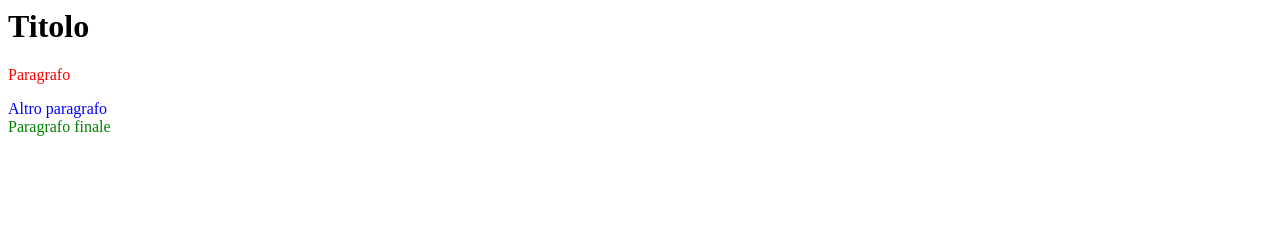
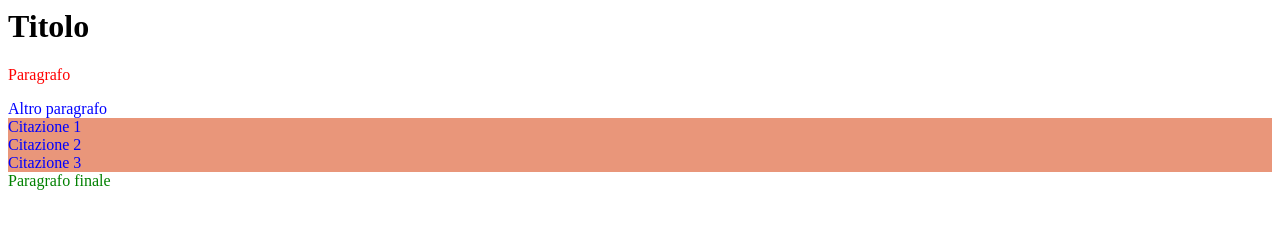
Before and after one commit to marcofabbri/css3, a website: page index.html in a window 1280 px wide. Drawn offline with Linux system fonts and the light colour scheme.

Commit message:
:lipstick class selector

```diff
--- a/index.html
+++ b/index.html
@@ -9,6 +9,9 @@
     <h1>Titolo</h1>
     <p>Paragrafo</p>
     <div>Altro paragrafo</div>
+    <div class="citazione">Citazione 1</div>
+    <div class="citazione">Citazione 2</div>
+    <div class="citazione">Citazione 3</div>
     <div id="finale">Paragrafo finale</div>
 </body>
 
--- a/styles.css
+++ b/styles.css
@@ -9,3 +9,7 @@ div {
 #finale {
     color: green;
 }
+
+.citazione {
+    background-color: darksalmon;
+}
```
